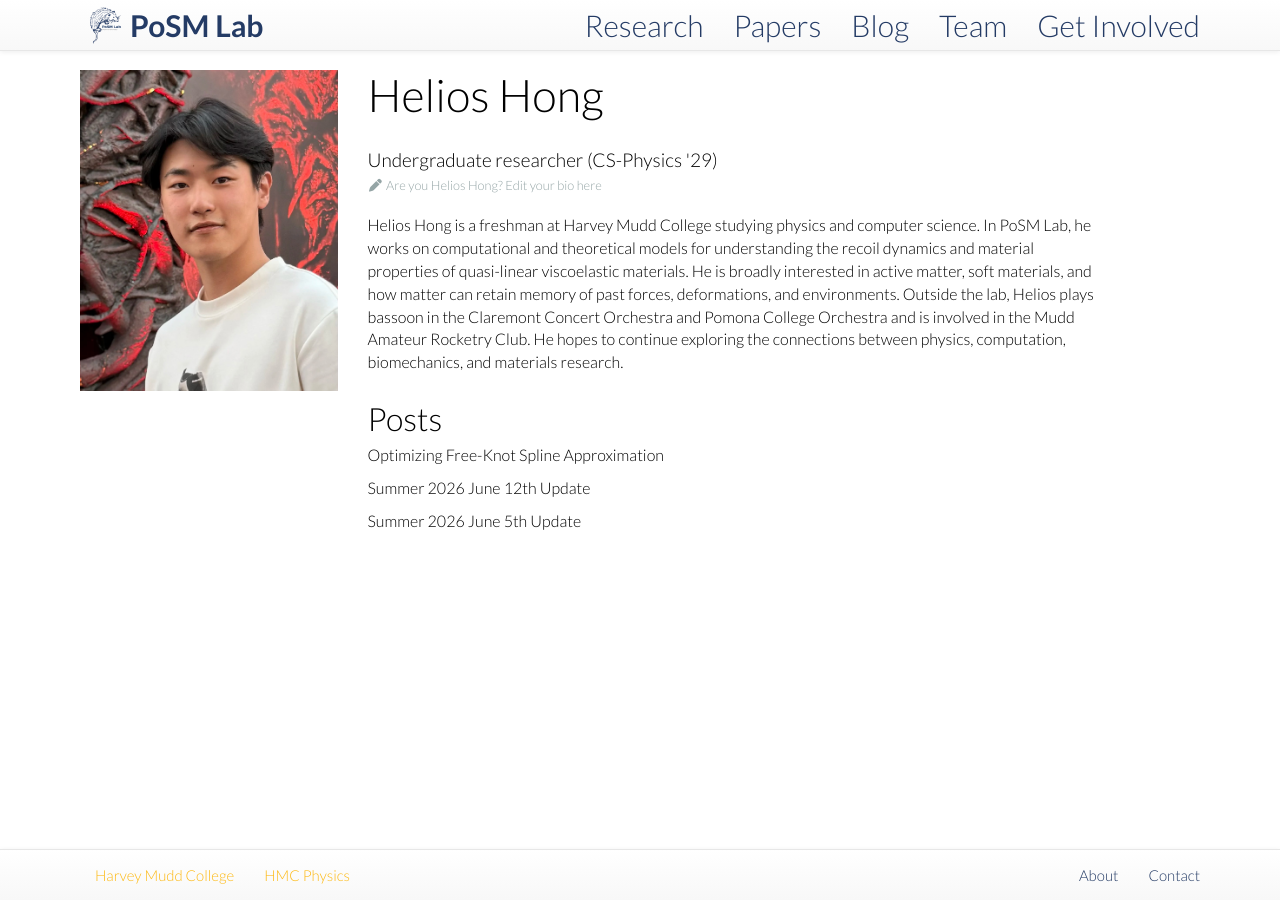
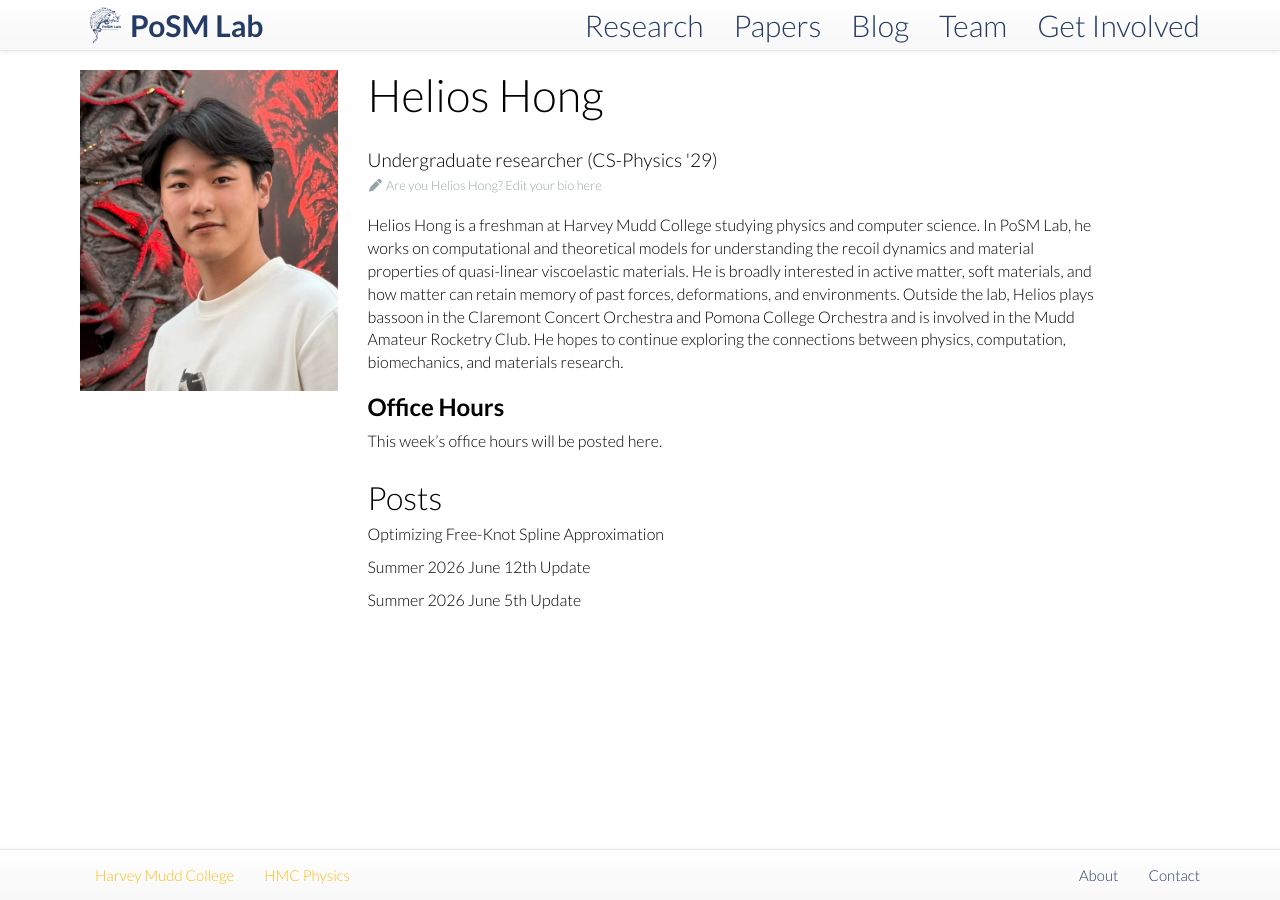
Before and after one commit to posmlab/posmlab.org, a Jekyll site: the page built from team/_posts/2025-09-09-helios-hong.md, in a window 1280 px wide. Built offline with Jekyll 4.4.1, drawn with Linux system fonts in a browser that asks for light colours; nearby versions of some CDN libraries.

Commit message:
Update 2025-09-09-helios-hong.md

```diff
--- a/team/_posts/2025-09-09-helios-hong.md
+++ b/team/_posts/2025-09-09-helios-hong.md
@@ -57,3 +57,8 @@ alum: false
 -->
 
 Helios Hong is a freshman at Harvey Mudd College studying physics and computer science. In PoSM Lab, he works on computational and theoretical models for understanding the recoil dynamics and material properties of quasi-linear viscoelastic materials. He is broadly interested in active matter, soft materials, and how matter can retain memory of past forces, deformations, and environments. Outside the lab, Helios plays bassoon in the Claremont Concert Orchestra and Pomona College Orchestra and is involved in the Mudd Amateur Rocketry Club. He hopes to continue exploring the connections between physics, computation, biomechanics, and materials research.
+
+## Office Hours
+
+<!-- Replace the sentence below each week with your current lab office hours. -->
+This week's office hours will be posted here.
```
